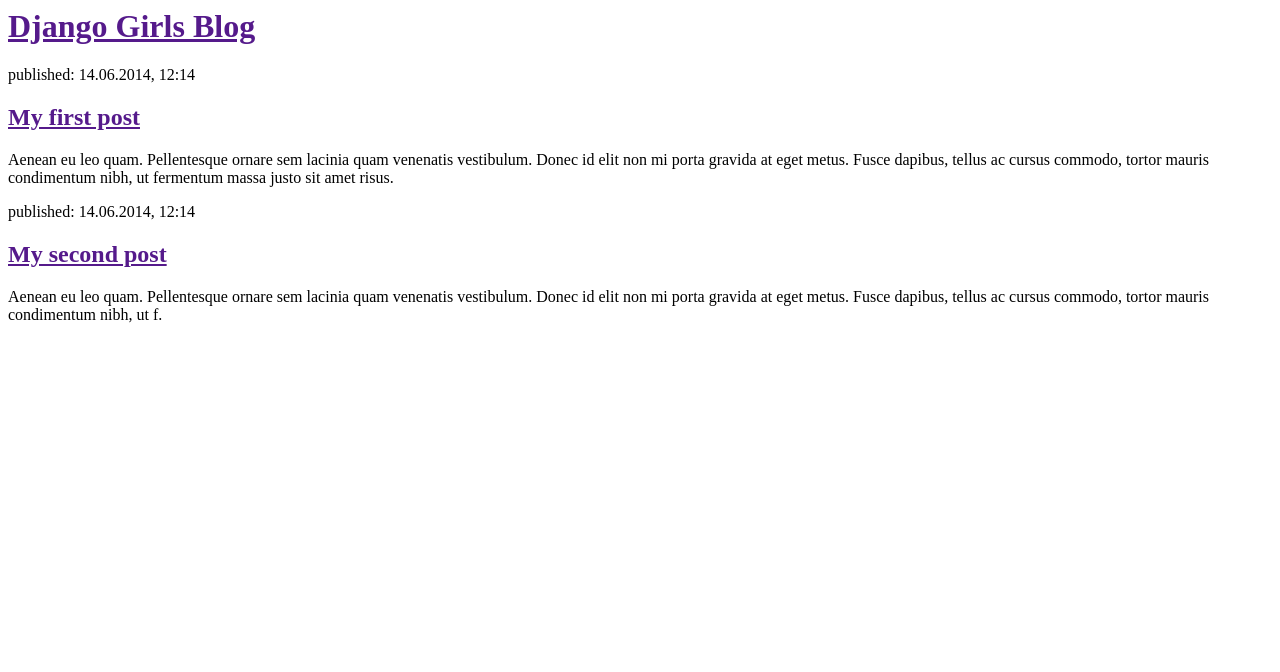
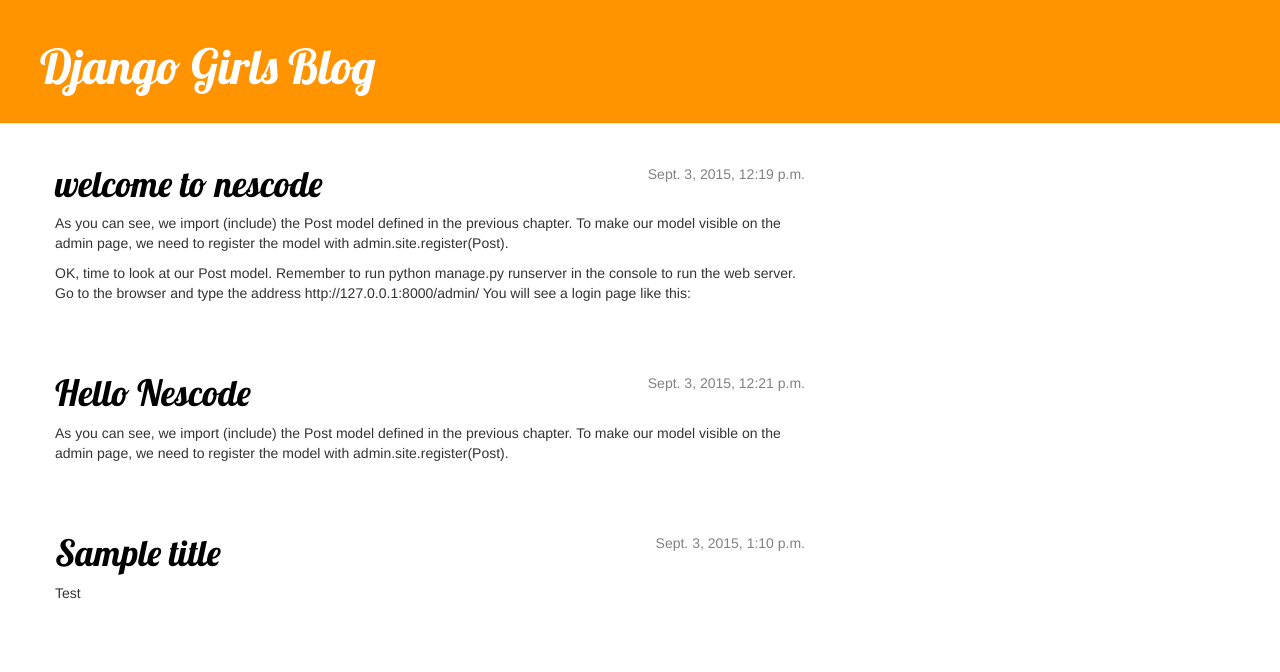
Before and after one commit to nescodelakshmi/ganesh, a Django app: page / in a window 1280 px wide. Shown: the top 672 px of the page. Run offline with Django 3.2, Linux system fonts and the light colour scheme; data comes from the database, SQL or seed files in the repository; both versions use the stored data as it was after the commit; some libraries are stand-ins or nearby versions.

Commit message:
Added view and template for detailed blog post as well as CSS for the site.

```diff
--- /dev/null
+++ b/blog/static/css/blog.css
@@ -0,0 +1,59 @@
+h1 a {
+    color: #FCA205;
+}
+<link rel="stylesheet" href="{% static "css/blog.css" %}">
+
+body{
+    padding-left: 15px;
+}
+h1 a {
+    color: #FCA205;
+    font-family: 'Lobster';
+}
+.page-header {
+    background-color: #ff9400;
+    margin-top: 0;
+    padding: 20px 20px 20px 40px;
+}
+
+.page-header h1, .page-header h1 a, .page-header h1 a:visited, .page-header h1 a:active {
+    color: #ffffff;
+    font-size: 36pt;
+    text-decoration: none;
+}
+
+.content {
+    margin-left: 40px;
+}
+
+h1, h2, h3, h4 {
+    font-family: 'Lobster', cursive;
+}
+
+.date {
+    float: right;
+    color: #828282;
+}
+
+.save {
+    float: right;
+}
+
+.post-form textarea, .post-form input {
+    width: 100%;
+}
+
+.top-menu, .top-menu:hover, .top-menu:visited {
+    color: #ffffff;
+    float: right;
+    font-size: 26pt;
+    margin-right: 20px;
+}
+
+.post {
+    margin-bottom: 70px;
+}
+
+.post h1 a, .post h1 a:visited {
+    color: #000000;
+}
--- /dev/null
+++ b/blog/templates/blog/base.html
@@ -0,0 +1,23 @@
+{% load staticfiles %}
+<html>
+    <head>
+        <title>Django Girls blog</title>
+        <link rel="stylesheet" href="//maxcdn.bootstrapcdn.com/bootstrap/3.2.0/css/bootstrap.min.css">
+        <link rel="stylesheet" href="//maxcdn.bootstrapcdn.com/bootstrap/3.2.0/css/bootstrap-theme.min.css">
+        <link href='//fonts.googleapis.com/css?family=Lobster&subset=latin,latin-ext' rel='stylesheet' type='text/css'>
+        <link rel="stylesheet" href="{% static "css/blog.css" %}">
+    </head>
+    <body>
+      <div class="page-header">
+  <h1><a href="/">Django Girls Blog</a></h1>
+</div>
+<div class="content container">
+  <div class="row">
+      <div class="col-md-8">
+      {% block content %}
+      {% endblock %}
+      </div>
+  </div>
+</div>
+</body>
+</html>
--- a/blog/templates/blog/post_list.html
+++ b/blog/templates/blog/post_list.html
@@ -1,22 +1,13 @@
-<html>
-    <head>
-        <title>Django Girls blog</title>
-    </head>
-    <body>
-        <div>
-            <h1><a href="">Django Girls Blog</a></h1>
+{% extends "blog/base.html" %}
+
+{% block content %}
+    {% for post in posts %}
+        <div class="post">
+            <div class="date">
+                {{ post.published_date }}
+            </div>
+            <h1><a href="{% url "post_detail" pk=post.pk %}">{{ post.title }}</a></h1>
+            <p>{{ post.text|linebreaks }}</p>
         </div>
-
-        <div>
-            <p>published: 14.06.2014, 12:14</p>
-            <h2><a href="">My first post</a></h2>
-            <p>Aenean eu leo quam. Pellentesque ornare sem lacinia quam venenatis vestibulum. Donec id elit non mi porta gravida at eget metus. Fusce dapibus, tellus ac cursus commodo, tortor mauris condimentum nibh, ut fermentum massa justo sit amet risus.</p>
-        </div>
-
-        <div>
-            <p>published: 14.06.2014, 12:14</p>
-            <h2><a href="">My second post</a></h2>
-            <p>Aenean eu leo quam. Pellentesque ornare sem lacinia quam venenatis vestibulum. Donec id elit non mi porta gravida at eget metus. Fusce dapibus, tellus ac cursus commodo, tortor mauris condimentum nibh, ut f.</p>
-        </div>
-    </body>
-</html>
+    {% endfor %}
+{% endblock content %}
--- a/blog/urls.py
+++ b/blog/urls.py
@@ -1,6 +1,7 @@
-from django.conf.urls import url
+from django.conf.urls import include, url
 from . import views
 
 urlpatterns = [
     url(r'^$', views.post_list, name='post_list'),
+    url(r'^post/(?P<pk>[0-9]+)/$', views.post_detail, name='post_detail'),
 ]
--- a/blog/views.py
+++ b/blog/views.py
@@ -1,4 +1,10 @@
 from django.shortcuts import render
+from django.utils import timezone
+from .models import Post
 
 def post_list(request):
-    return render(request, 'blog/post_list.html', {})
+    posts = Post.objects.filter(published_date__lte=timezone.now()).order_by('published_date')
+    return render(request, 'blog/post_list.html', {'posts': posts})
+def post_detail(request, pk):
+    post = get_object_or_404(Post, pk=pk)
+    return render(request, 'blog/post_detail.html', {'post': post})
```
Also changed, not shown: blog/templates/blog/post_detail.html (added, +13 -0 lines), db.sqlite3, 2 other files.
